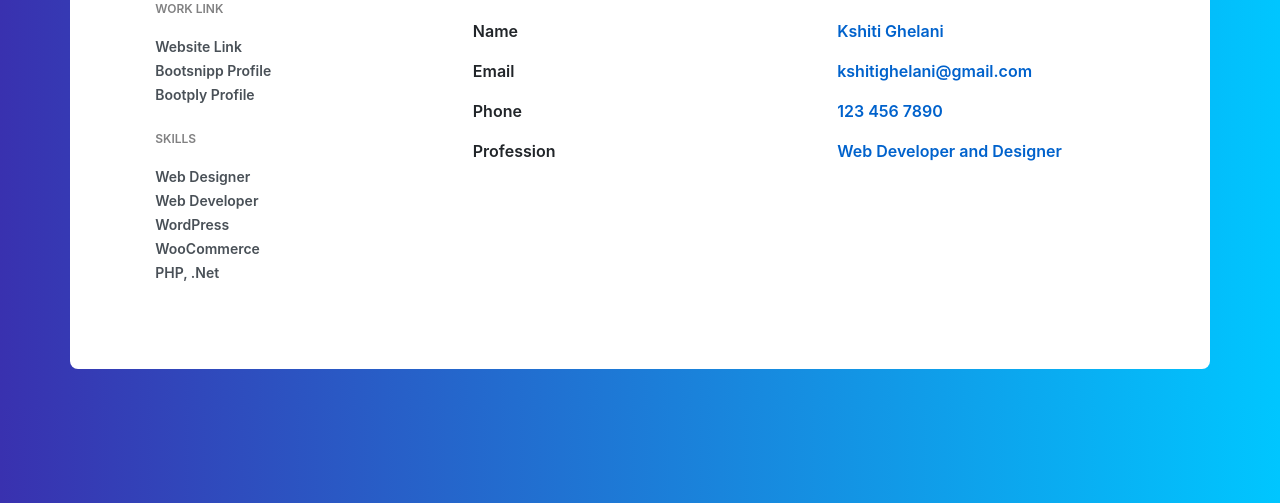
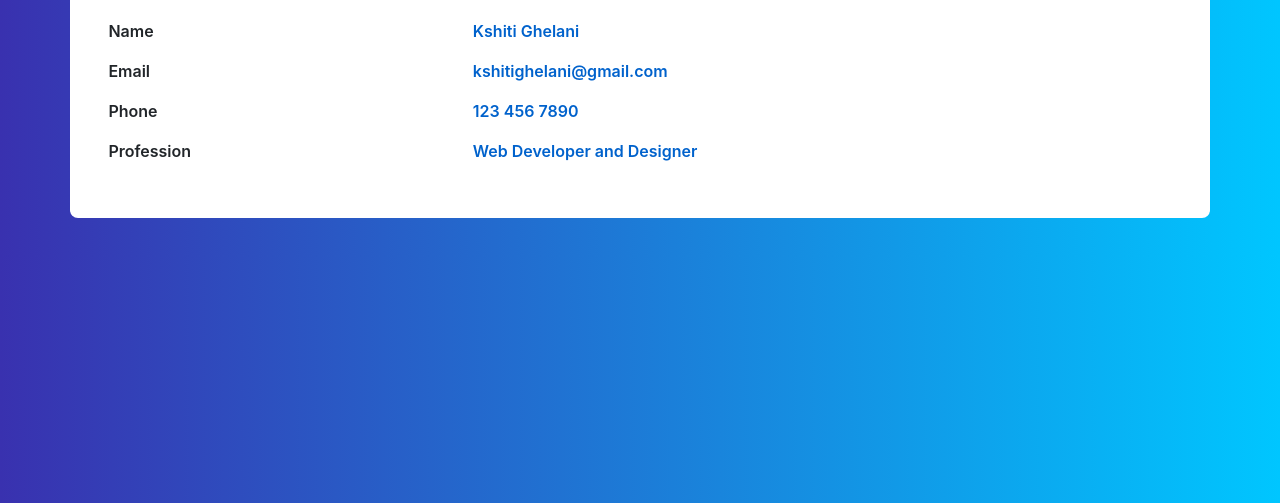
Before and after one commit to WDK-Techno/University-Event-Management-System, a PHP site: page /profile.php in a window 1280 px wide. Shown: the part 297-800 px from the top of the page. Run offline with PHP 8.4, Linux system fonts and the light colour scheme; some libraries are stand-ins or nearby versions.

Commit message:
adding changes to profile page

```diff
--- a/profile.php
+++ b/profile.php
@@ -26,9 +26,9 @@
                                         Kshiti Ghelani
                                     </h5>
                                     <h6>
-                                        Web Developer and Designer
+                                        UWU Undergraduate
                                     </h6>
-                                    <p class="proile-rating">RANKINGS : <span>8/10</span></p>
+
                             <ul class="nav nav-tabs" id="myTab" role="tablist">
                                 <li class="nav-item">
                                     <a class="nav-link active" id="home-tab" data-toggle="tab" href="#home" role="tab" aria-controls="home" aria-selected="true">About</a>
@@ -44,7 +44,7 @@
                     </div>
                 </div>
                 <div class="row">
-                    <div class="col-md-4">
+                    <!-- <div class="col-md-4">
                         <div class="profile-work">
                             <p>WORK LINK</p>
                             <a href="">Website Link</a><br/>
@@ -57,7 +57,7 @@
                             <a href="">WooCommerce</a><br/>
                             <a href="">PHP, .Net</a><br/>
                         </div>
-                    </div>
+                    </div> -->
                     <div class="col-md-8">
                         <div class="tab-content profile-tab" id="myTabContent">
                             <div class="tab-pane fade show active" id="home" role="tabpanel" aria-labelledby="home-tab">
```
